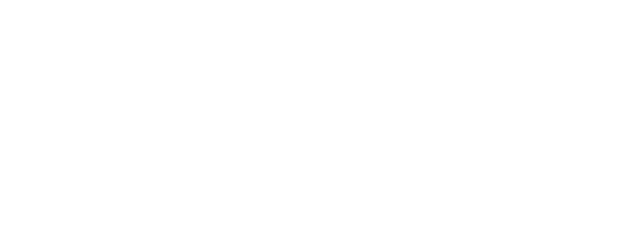
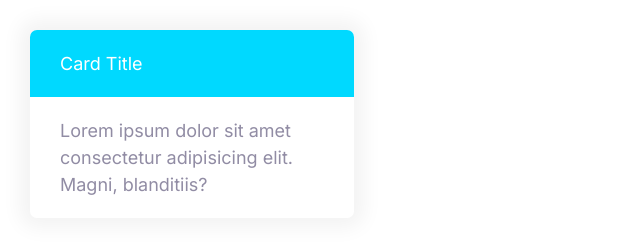
Before and after one commit to touhidzaman007/Portfolio, a plain HTML site: page index.html in a window 1280 px wide. Shown: the whole page, without its empty margins (0-640 px from the left). Drawn offline with Linux system fonts and the light colour scheme.

Commit message:
Added card component

```diff
--- a/css/styles.css
+++ b/css/styles.css
@@ -278,3 +278,25 @@ a {
     font-size: 1.5rem;
   }
 }
+
+/* Card */
+.card {
+  border-radius: 7px;
+  box-shadow: 0 0 20px 10px #f3f3f3;
+  overflow: hidden;
+}
+
+.card__header,
+.card__body {
+  padding: 2rem 3rem;
+}
+
+.card--primary .card__header {
+  background-color: var(--color-primary);
+  color: #fff;
+}
+
+.card--secondary .card__header {
+  background-color: var(--color-secondary);
+  color: #fff;
+}
--- a/index.html
+++ b/index.html
@@ -13,5 +13,15 @@
     <link rel="stylesheet" href="css/styles.css" />
     <title>Document</title>
   </head>
-  <body></body>
+  <body>
+    <div style="width: 30%; padding: 3rem">
+      <div class="card card--secondary">
+        <header class="card__header">Card Title</header>
+        <div class="card__body">
+          Lorem ipsum dolor sit amet consectetur adipisicing elit. Magni,
+          blanditiis?
+        </div>
+      </div>
+    </div>
+  </body>
 </html>
```
Also changed, not shown: components/card.html (added, +6 -0 lines).
